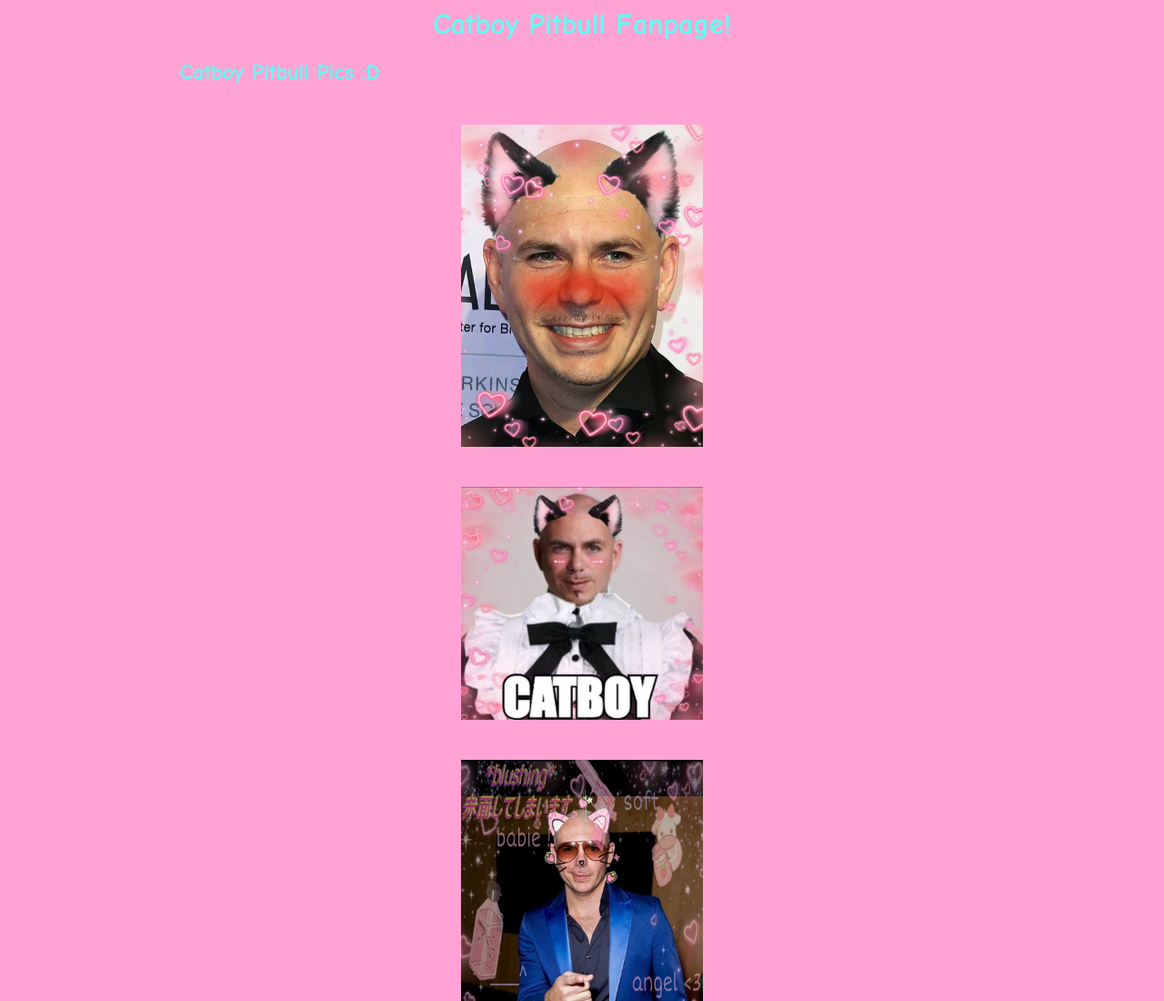
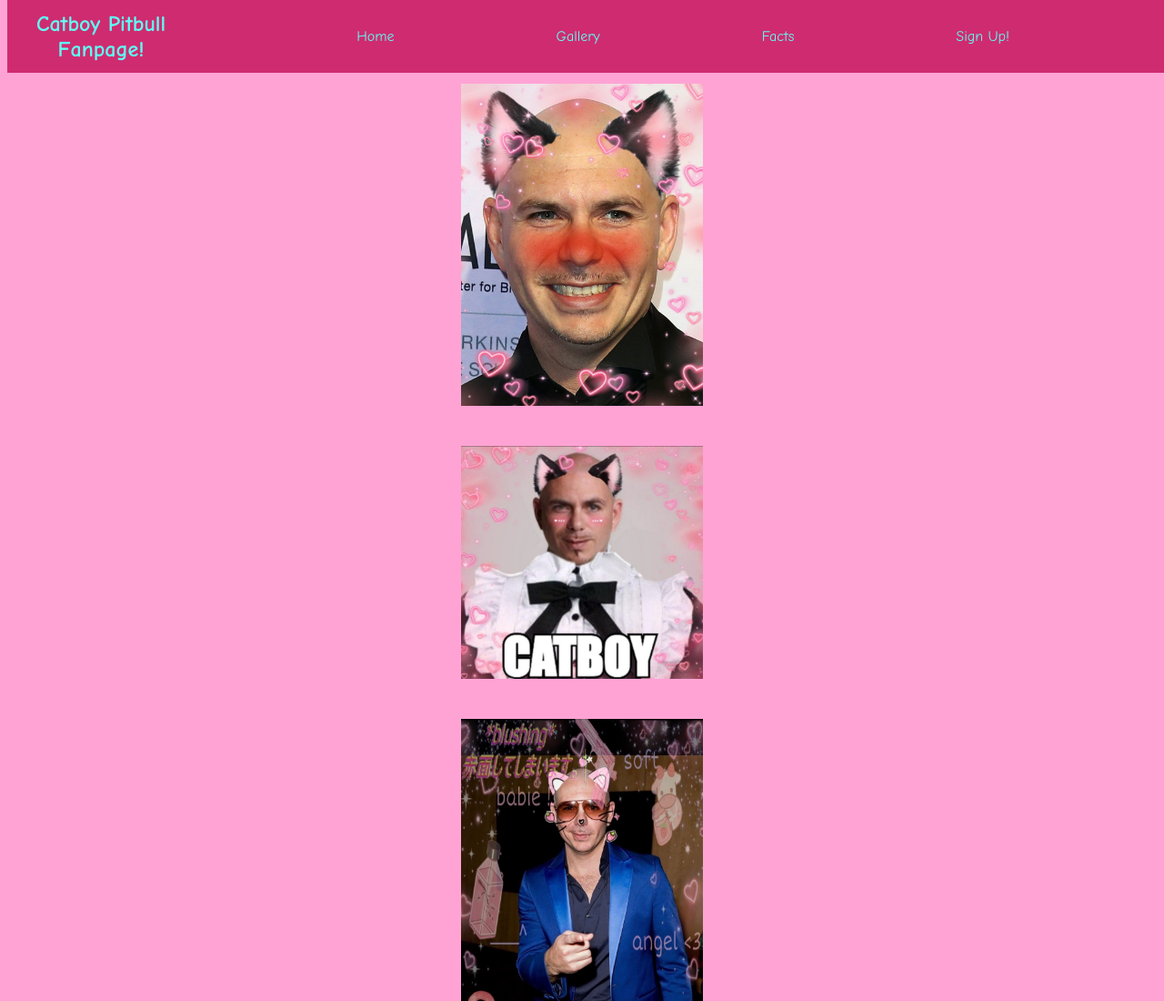
Before and after one commit to ambersjliu/webdev-review, a plain HTML site: page index.html in a window 1280 px wide. Shown: the top 1100 px of the page at 91% size. Drawn offline with Linux system fonts and the light colour scheme.

Commit message:
added navbar with a mysterious gap

```diff
--- a/index.html
+++ b/index.html
@@ -10,7 +10,18 @@
     <link rel="stylesheet" href="stylesheet.css" />
   </head>
   <body>
+    <header>
       <h1>Catboy Pitbull Fanpage!</h1>
+      <nav>
+          <ul>
+            <li><a href="index.html">Home</a></li>
+            <li><a href="index.html">Gallery</a></li>
+            <li><a href="index.html">Facts</a></li>
+            <li><a href="index.html">Sign Up!</a></li>
+          </ul>
+      </nav>
+    </header>
+    <main>
       <div class="page-content">
         <section class="pics">
           <h2>Catboy Pitbull Pics :D</h2>
@@ -87,6 +98,9 @@
           </form>
         </section>
       </div>
+
+    </main>
+
     <script src="" async defer></script>
   </body>
 </html>
--- a/stylesheet.css
+++ b/stylesheet.css
@@ -4,8 +4,41 @@ label {
 
 .page-content {
   width: 70%;
-  margin: auto;
+  margin: 0 auto 0 auto;
 }
+
+header{
+  width: 100%;
+  height: 5em;
+  background-color: #cf2b70;
+  display: flex;
+  justify-content: space-between;
+  align-items: center;
+  position: fixed;
+  top: 0;
+}
+
+nav {
+  width: 100%;
+  height: 4em;
+}
+
+nav > ul {
+  list-style-type: none;
+  display: flex;
+  justify-content: space-evenly;
+  flex-wrap: wrap;
+  align-items: center;
+  padding-inline-start: 0;
+  margin-block: 0;
+  height: 100%;
+}
+
+li > a {
+  color: inherit;
+  text-decoration: none;
+}
+
 
 :root {
   --teal-text: rgb(94, 255, 244);
@@ -16,13 +49,10 @@ label {
 h1 {
   margin: auto;
   text-align: center;
-  font-size: 2em;
+  font-size: 1.5em;
   transition: font-size 1s;
 }
 
-h1:hover {
-  font-size: 3em;
-}
 
 img {
   width: 30%;
```
Lines whose indentation alone changed are shown as unchanged.
